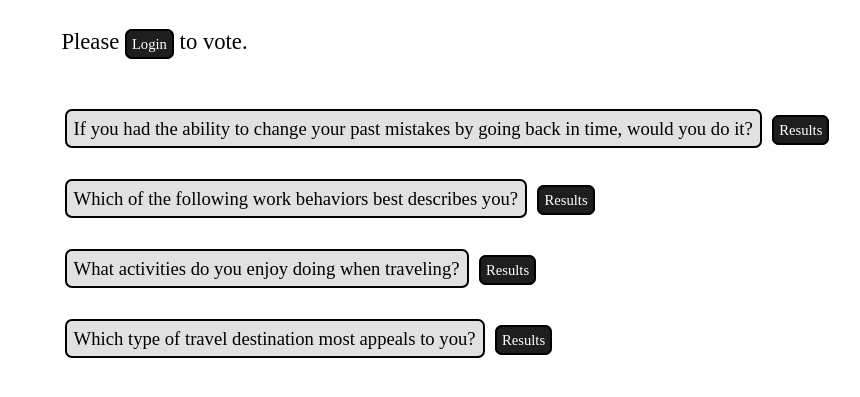
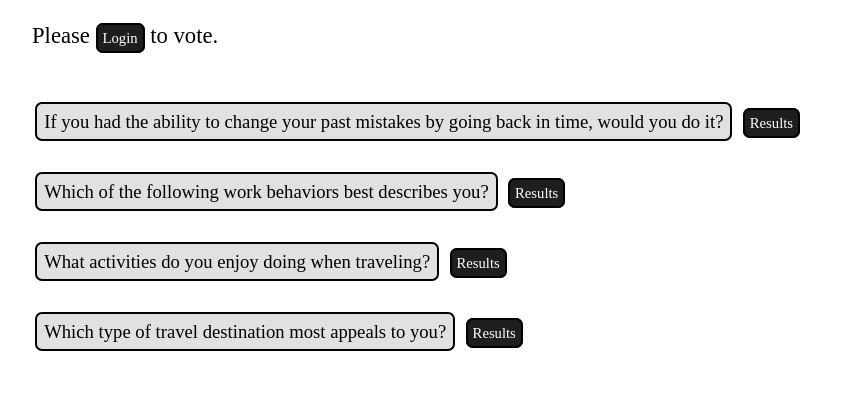
Before and after one commit to xNatthapol/ku-polls, a Django app: page /polls/ in a window 1280 px wide. Shown: the part 86-483 px from the top of the page, without its empty margins (8-868 px from the left). Run offline with Django 4.2, Linux system fonts and the light colour scheme; data comes from the database, SQL or seed files in the repository.

Commit message:
update css and html to Make the web user-friendly and look good

```diff
--- a/polls/static/polls/style.css
+++ b/polls/static/polls/style.css
@@ -44,23 +44,40 @@ nav {
 }
 
 .content {
-    margin: 4ex;
+    margin: 3ex;
+    margin-left: 4ex;
+}
+
+.sec-index {
+    margin-left: -4ex;
+}
+
+.sec-form {
+    margin-left: 1ex;
+}
+
+.sec-form .form-form {
+    font-size: 13pt;
+}
+
+.sec-form p {
+    font-size: 13pt;
 }
 
 .head2 {
     color: rgb(0, 0, 0);
 }
 
-.question-block {
+.question-box-list {
     padding: 1rem;
 }
 
-.question-block li {
+.question-box-list li {
     padding: 1.5rem;
     list-style: none;
 }
 
-.question-block li a {
+.question-box-list li a {
     border: 2px solid rgb(0, 0, 0);
     background-color: rgb(225, 225, 225);
     text-decoration: none;
@@ -71,7 +88,7 @@ nav {
     margin: 0 0.2rem;
 }
 
-.question-block li .button {
+.question-box-list li .button {
     border: 2px solid rgb(0, 0, 0);
     background-color: rgb(30, 30, 30);
     text-decoration: none;
--- a/polls/templates/polls/detail.html
+++ b/polls/templates/polls/detail.html
@@ -5,16 +5,18 @@
 {% block content %}
     <form action="{% url 'polls:vote' question.id %}" method="post">
         {% csrf_token %}
-        <fieldset>
+        <fieldset class="question-box">
             <legend><h1>{{ question.question_text }}</h1></legend>
             {% if error_message %}<p><strong>{{ error_message }}</strong></p>{% endif %}
             {% for choice in question.choice_set.all %}
+            <div class="choice-box">
                 {% if choice.choice_text == choice_voted %}
                     <input type="radio" name="choice" id="choice{{ forloop.counter }}" value="{{ choice.id }}" checked>
                 {% else %}
                     <input type="radio" name="choice" id="choice{{ forloop.counter }}" value="{{ choice.id }}">
                 {% endif %}
                 <label for="choice{{ forloop.counter }}">{{ choice.choice_text }}</label><br>
+            </div>
             {% endfor %}
         </fieldset>
         <input class="button" type="submit" value="Vote">
--- a/polls/templates/polls/index.html
+++ b/polls/templates/polls/index.html
@@ -1,6 +1,7 @@
 {% extends "polls/base.html" %}
 
 {% block content %}
+    <section class="sec-index">
         <ul>
         {% if user.is_authenticated %}
             <p class="text-p">Welcome back, <b>{{user.username}}</b>.</p>
@@ -9,7 +10,7 @@
         {% endif %}
         </ul>
         {% if latest_question_list %}
-        <ul class="question-block">
+            <ul class="question-box-list">
             {% for question in latest_question_list %}
             <li>
                 <a href="{% url 'polls:detail' question.id %}">{{ question.question_text }}</a>
@@ -28,4 +29,5 @@
             {% endfor %}
         </ul>
         {% endif %}
+    </section>
 {% endblock content %}
--- a/polls/templates/polls/results.html
+++ b/polls/templates/polls/results.html
@@ -4,7 +4,7 @@
 
 {% block content %}
     <h1>{{ question.question_text }}</h1>
-    <table>
+    <table class="result-table">
         <thead>
             <tr>
                 <th>Choice</th>
--- a/polls/templates/registration/login.html
+++ b/polls/templates/registration/login.html
@@ -3,8 +3,9 @@
 {% block title %}<title>Login</title>{% endblock %}
 
 {% block content %}
+    <section class="sec-form">
         <h2 class="head2">Login</h2>
-    <form method="post">
+        <form method="post" class="form-form">
             {% csrf_token %}
             <table>
             {{ form.as_p }}
@@ -15,4 +16,5 @@
             <input type="hidden" name="next" value="{{next}}"/>
         </form>
         <p>Don't have an account yet? <a class="button" href="{% url 'signup' %}">Sign up</a></p>
+    </section>
 {% endblock content %}
--- a/polls/templates/registration/signup.html
+++ b/polls/templates/registration/signup.html
@@ -3,11 +3,13 @@
 {% block title %}<title>Sign Up</title>{% endblock %}
 
 {% block content %}
+    <section class="sec-form">
         <h2 class="head2">Register</h2>
-    <form method="post">
+        <form method="post" class="form-form">
             {% csrf_token %}
             {{ form.as_p }}
             <button class="button" type="submit">Sign Up</button>
         </form>
         <p>Already have an account? <a class="button" href="{% url 'login' %}">Login</a></p>
+    </section>
 {% endblock content%}
```
Also changed, not shown: other parts of polls/static/polls/style.css (+43 -0 lines). Lines whose indentation alone changed are shown as unchanged.
